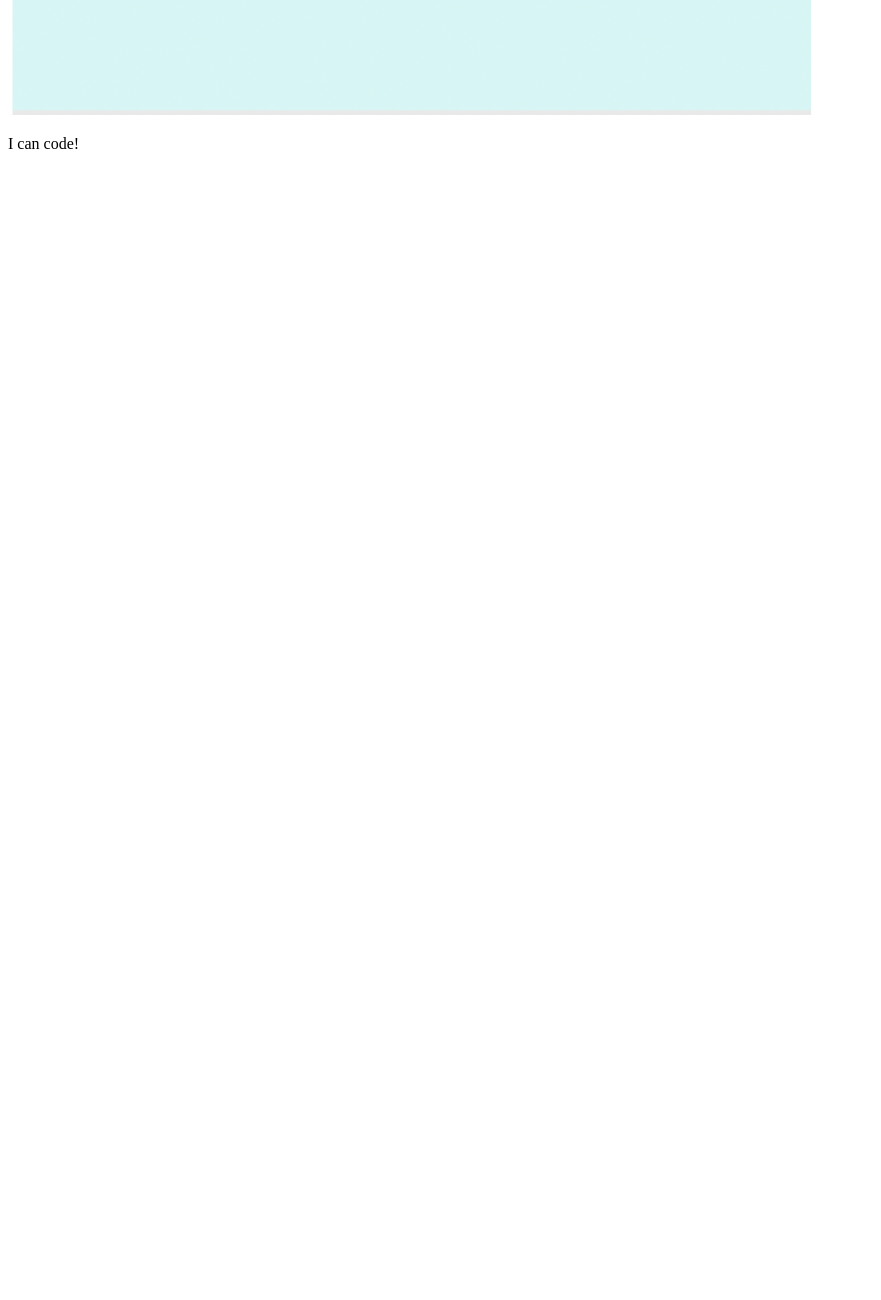
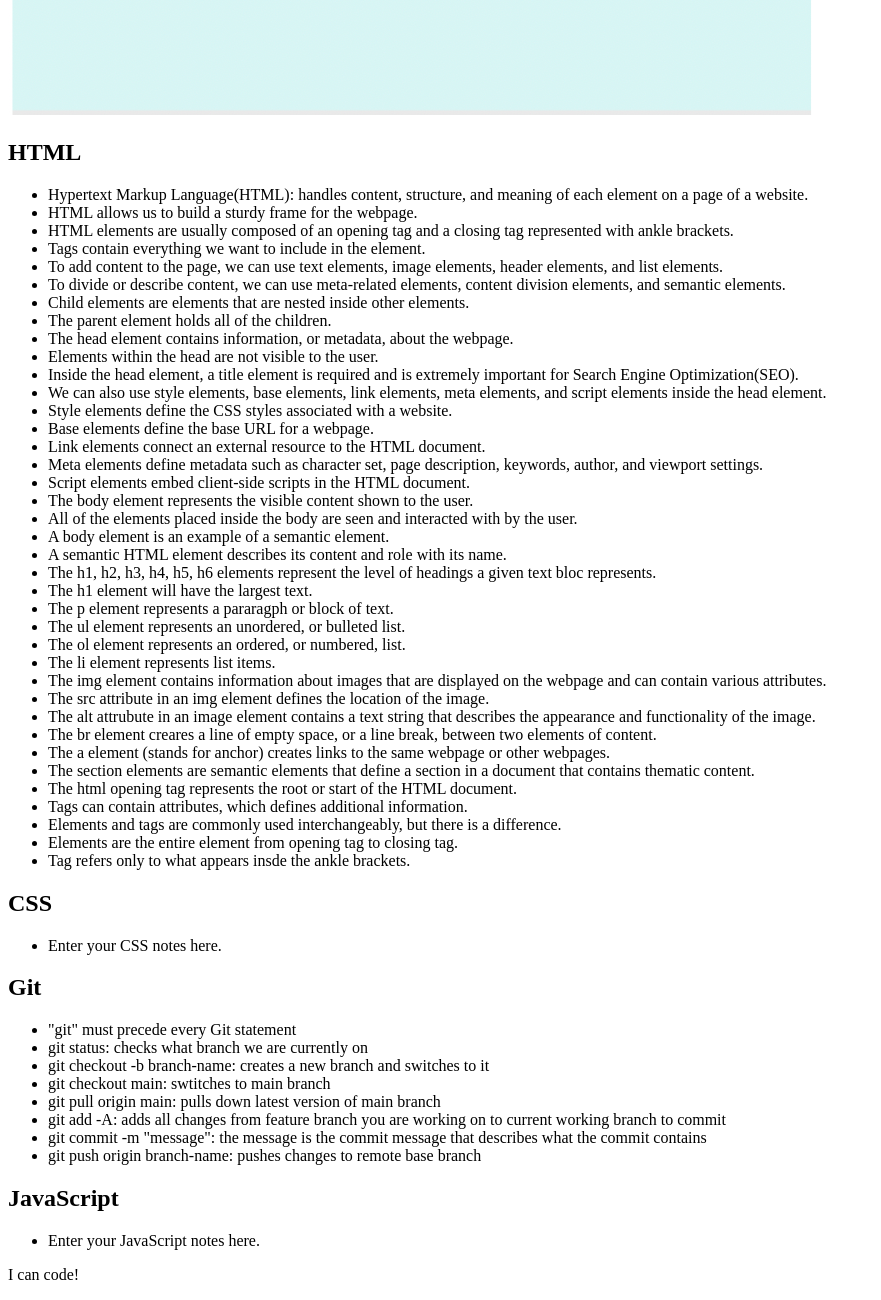
Before and after one commit to erothman1/prework-study-guide, a plain HTML site: page prework-study-guide-starter-code/index.html in a window 1280 px wide. Shown: the part 741-2041 px from the top of the page, without its empty margins (0-881 px from the left). Before the commit the page ends 910 px from the top, so only its background shows below. Drawn offline with Linux system fonts and the light colour scheme.

Commit message:
added code to HTML file

```diff
--- a/prework-study-guide-starter-code/index.html
+++ b/prework-study-guide-starter-code/index.html
@@ -12,7 +12,83 @@
       <img src="./assets/bowtie-cat.png" alt="Profile image of cat wearing a bow tie." />
     </header>
     <main>
-      <!-- Student code goes here -->
+      <section class="card" id="html-section">
+        <h2>HTML</h2>
+        <ul>
+          <li>Hypertext Markup Language(HTML): handles content, structure, and meaning of each element on a page of a website.</li>
+          <li>HTML allows us to build a sturdy frame for the webpage.</li>
+          <li>HTML elements are usually composed of an opening tag and a closing tag represented with ankle brackets.</li>
+          <li>Tags contain everything we want to include in the element.</li>
+          <li>To add content to the page, we can use text elements, image elements, header elements, and list elements.</li>
+          <li>To divide or describe content, we can use meta-related elements, content division elements, and semantic elements.</li>
+          <li>Child elements are elements that are nested inside other elements.</li>
+          <li>The parent element holds all of the children.</li>
+
+          <li>The head element contains information, or metadata, about the webpage.</li>
+          <li>Elements within the head are not visible to the user.</li>
+          <li>Inside the head element, a title element is required and is extremely important for Search Engine Optimization(SEO).</li>
+          <li>We can also use style elements, base elements, link elements, meta elements, and script elements inside the head element.</li>
+          <li>Style elements define the CSS styles associated with a website.</li>
+          <li>Base elements define the base URL for a webpage.</li>
+          <li>Link elements connect an external resource to the HTML document.</li>
+          <li>Meta elements define metadata such as character set, page description, keywords, author, and viewport settings.</li>
+          <li>Script elements embed client-side scripts in the HTML document.</li>
+
+          <li>The body element represents the visible content shown to the user.</li>
+          <li>All of the elements placed inside the body are seen and interacted with by the user. </li>
+          <li>A body element is an example of a semantic element.</li>
+          <li>A semantic HTML element describes its content and role with its name.</li>
+          <li>The h1, h2, h3, h4, h5, h6 elements represent the level of headings a given text bloc represents.</li>
+          <li>The h1 element will have the largest text.</li>
+          <li>The p element represents a pararagph or block of text.</li>
+          <li>The ul element represents an unordered, or bulleted list.</li>
+          <li>The ol element represents an ordered, or numbered, list.</li>
+          <li>The li element represents list items.</li>
+          <li>The img element contains information about images that are displayed on the webpage and can contain various attributes.</li>
+          <li>The src attribute in an img element defines the location of the image.</li>
+          <li>The alt attrubute in an image element contains a text string that describes the appearance and functionality of the image.</li>
+          <li>The br element creares a line of empty space, or a line break, between two elements of content.</li>
+          <li>The a element (stands for anchor) creates links to the same webpage or other webpages.</li>
+          <li>The section elements are semantic elements that define a section in a document that contains thematic content.</li>
+
+          <li>The html opening tag represents the root or start of the HTML document. </li>
+          <li>Tags can contain attributes, which defines additional information.</li>
+          <li>Elements and tags are commonly used interchangeably, but there is a difference.</li>
+          <li>Elements are the entire element from opening tag to closing tag.</li>
+          <li>Tag refers only to what appears insde the ankle brackets.</li>
+        </ul>
+      </section>
+
+      <section class="card" id="css-section">
+        <h2>CSS</h2>
+        <ul>
+          <li>Enter your CSS notes here.</li>
+        </ul>
+
+      </section>
+
+      <section class="card" id="git-section">
+        <h2>Git</h2>
+        <ul>
+          <li>"git" must precede every Git statement</li>
+          <li>git status: checks what branch we are currently on</li>
+          <li>git checkout -b branch-name: creates a new branch and switches to it</li>
+          <li>git checkout main: swtitches to main branch</li>
+          <li>git pull origin main: pulls down latest version of main branch</li>
+          <li>git add -A: adds all changes from feature branch you are working on to current working branch to commit</li>
+          <li>git commit -m "message": the message is the commit message that describes what the commit contains </li>
+          <li>git push origin branch-name: pushes changes to remote base branch </li>
+        </ul>
+
+      </section>
+
+      <section class="card" id="javascript-section">
+        <h2>JavaScript</h2>
+        <ul>
+          <li>Enter your JavaScript notes here.</li>
+        </ul>
+
+      </section>
     </main>
 
     <footer>
```
